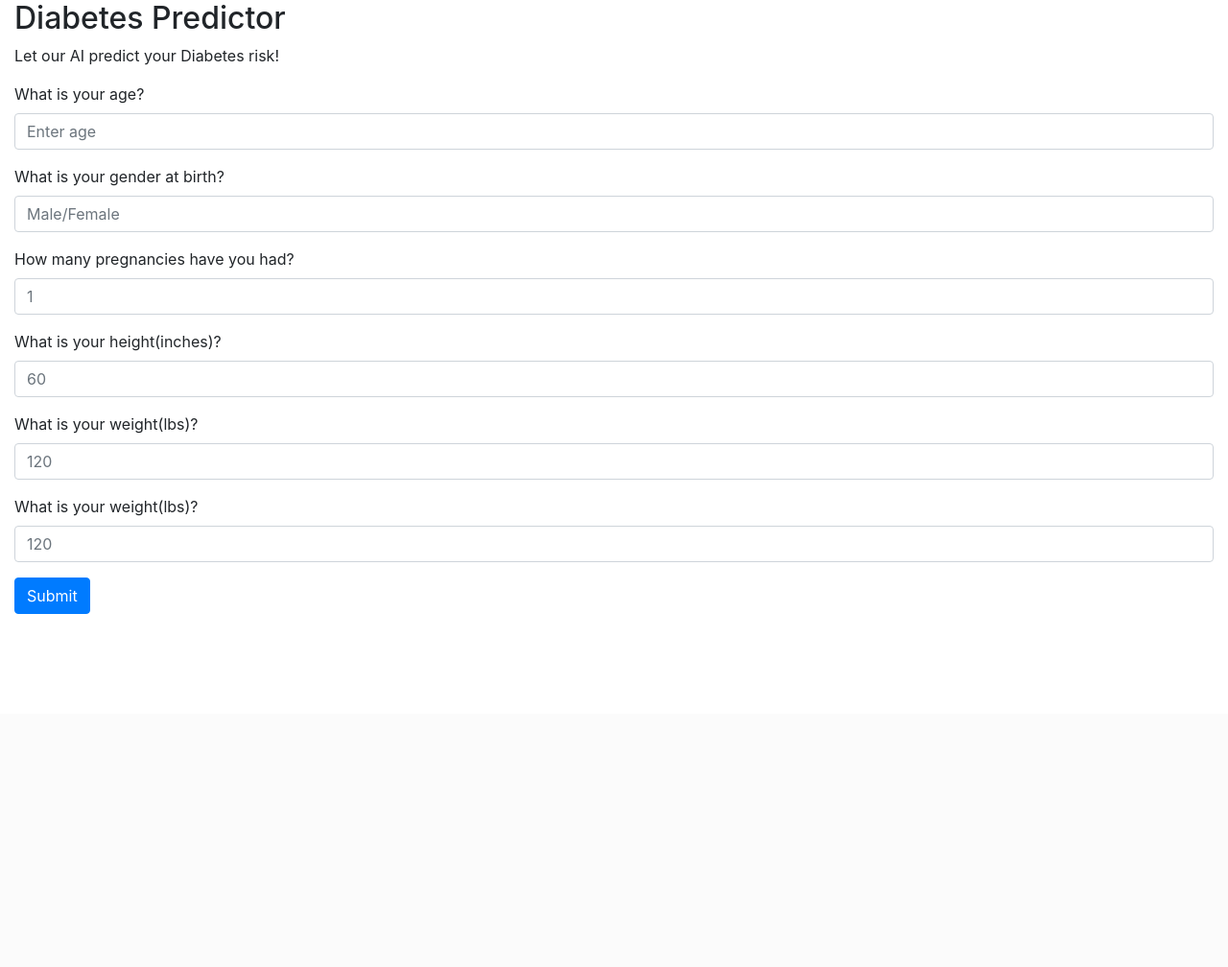
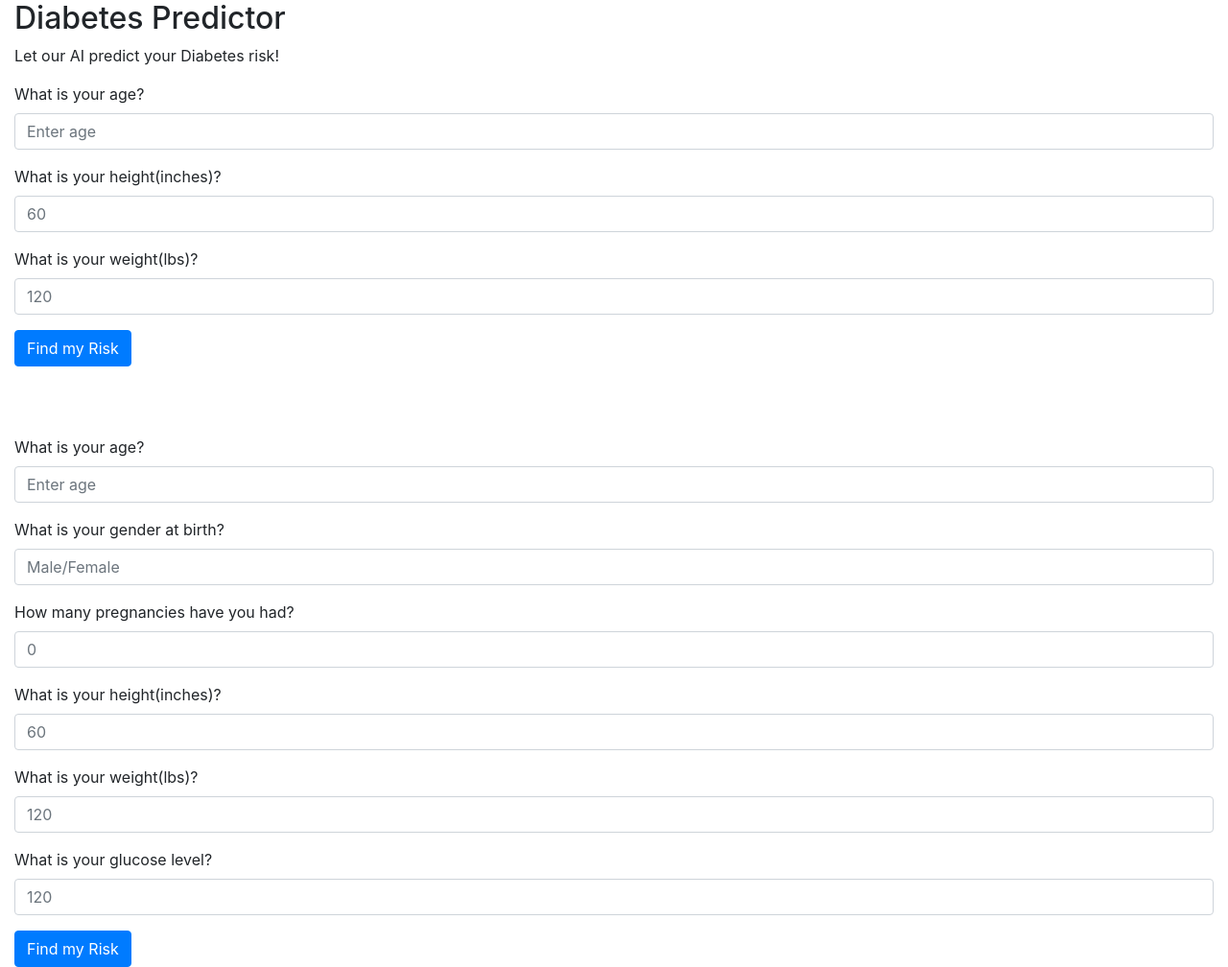
Before and after one commit to ry-al/diabetesML, a Python web app: template templates/test.html in a window 1280 px wide. Shown: the part 56-1064 px from the top of the page at 96% size. Before the commit the page ends 696 px from the top, so only its background shows below. Run offline with Jinja, Linux system fonts and the light colour scheme; the template is opened without the code that fills it, so the values that code supplies are empty; some libraries are stand-ins or nearby versions.

Commit message:
Updates flask codes

```diff
--- a/templates/test.html
+++ b/templates/test.html
@@ -61,31 +61,48 @@
       <!-- what does this mean? -->
       <form action="/action_page.php" method="post">
          <div class="form-group">
-            <label for="age">What is your age?</label>
-            <input type="age" class="form-control" placeholder="Enter age" id="age">
+            <label for="age1">What is your age?</label>
+            <input type="age1" class="form-control" placeholder="Enter age" id="age1">
          </div>
          <div class="form-group">
-            <label for="gender">What is your gender at birth?</label>
-            <input type="gender" class="form-control" placeholder="Male/Female" id="gender">
+            <label for="height1">What is your height(inches)?</label>
+            <input type="height1" class="form-control" placeholder="60" id="height1">
          </div>
          <div class="form-group">
-            <label for="pregnancy">How many pregnancies have you had?</label>
-            <input type="pregnancy" class="form-control" placeholder="1" id="pregnancy">
+            <label for="weight1">What is your weight(lbs)?</label>
+            <input type="weight1" class="form-control" placeholder="120" id="weight1">
+         </div>
+         <button type="submit" class="btn btn-primary">Find my Risk</button>
+      </form>
+      <br>
+      <br>
+      <br>
+      <form action="/action_page.php" method="post">
+         <div class="form-group">
+            <label for="age2">What is your age?</label>
+            <input type="age2" class="form-control" placeholder="Enter age" id="age2">
          </div>
          <div class="form-group">
-            <label for="height">What is your height(inches)?</label>
-            <input type="height" class="form-control" placeholder="60" id="height">
+            <label for="gender2">What is your gender at birth?</label>
+            <input type="gender2" class="form-control" placeholder="Male/Female" id="gender2">
          </div>
          <div class="form-group">
-            <label for="weight">What is your weight(lbs)?</label>
-            <input type="weight" class="form-control" placeholder="120" id="weight">
+            <label for="pregnancy2">How many pregnancies have you had?</label>
+            <input type="pregnancy2" class="form-control" placeholder="0" id="pregnancy2">
          </div>
          <div class="form-group">
-            <label for="weight">What is your weight(lbs)?</label>
-            <input type="weight" class="form-control" placeholder="120" id="weight">
+            <label for="height2">What is your height(inches)?</label>
+            <input type="height2" class="form-control" placeholder="60" id="height2">
          </div>
-
-         <button type="submit" class="btn btn-primary">Submit</button>
+         <div class="form-group">
+            <label for="weight2">What is your weight(lbs)?</label>
+            <input type="weight2" class="form-control" placeholder="120" id="weight2">
+         </div>
+         <div class="form-group">
+          <label for="glucose2">What is your glucose level?</label>
+          <input type="glucose2" class="form-control" placeholder="120" id="glucose2">
+       </div>
+         <button type="submit" class="btn btn-primary">Find my Risk</button>
       </form>
     </div>
 
```
Also changed, not shown: app.py (+9 -7 lines).
